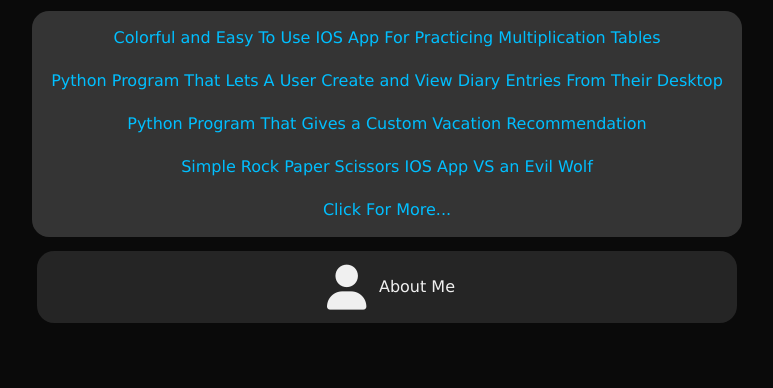
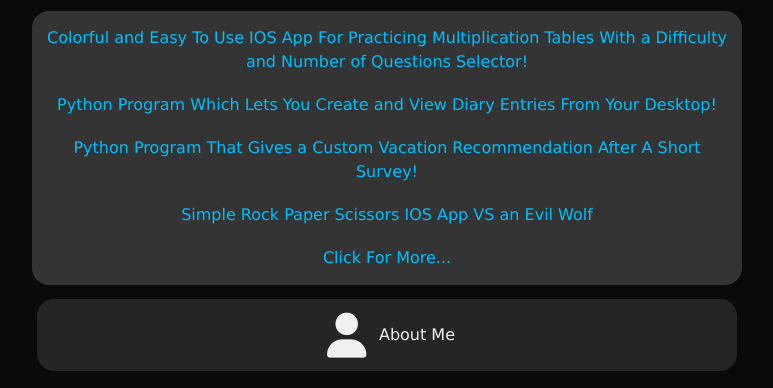
Before and after one commit to zheensuseyi/zheen-website, a plain HTML site: page index.html in a window 1280 px wide. Both pictures are taken after a click on the link "My Projects". Shown: the part 560-948 px from the top of the page, without its empty margins (253-1026 px from the left). Before the commit the page ends 900 px from the top, so only its background shows below. Drawn offline with Linux system fonts and the light colour scheme.

Commit message:
Update index.html

```diff
--- a/index.html
+++ b/index.html
@@ -60,11 +60,11 @@
   </a>
   <!-- The paragraph that will be toggled -->
   <div class="tile tab-content" id="projects">
-    <p><a href="https://github.com/zheensuseyi/times-tables-app" target="_blank" class="github-link">Colorful and Easy To Use IOS App For Practicing Multiplication Tables</a> </p>
+    <p><a href="https://github.com/zheensuseyi/times-tables-app" target="_blank" class="github-link">Colorful and Easy To Use IOS App For Practicing Multiplication Tables With a Difficulty and Number of Questions Selector!</a> </p>
     <br />
-    <p><a href="https://github.com/zheensuseyi/my_diary" target="_blank" class="github-link">Python Program That Lets A User Create and View Diary Entries From Their Desktop</a> </p>
+    <p><a href="https://github.com/zheensuseyi/my_diary" target="_blank" class="github-link">Python Program Which Lets You Create and View Diary Entries From Your Desktop!</a> </p>
     <br />
-    <p><a href="https://github.com/zheensuseyi/vacation-recommendation" target="_blank" class="github-link">Python Program That Gives a Custom Vacation Recommendation</a> </p>
+    <p><a href="https://github.com/zheensuseyi/vacation-recommendation" target="_blank" class="github-link">Python Program That Gives a Custom Vacation Recommendation After A Short Survey!</a> </p>
     <br />
     <p><a href="https://github.com/zheensuseyi/rock-paper-scissors-app" target="_blank" class="github-link">Simple Rock Paper Scissors IOS App VS an Evil Wolf</a> </p>
     <br />
```
